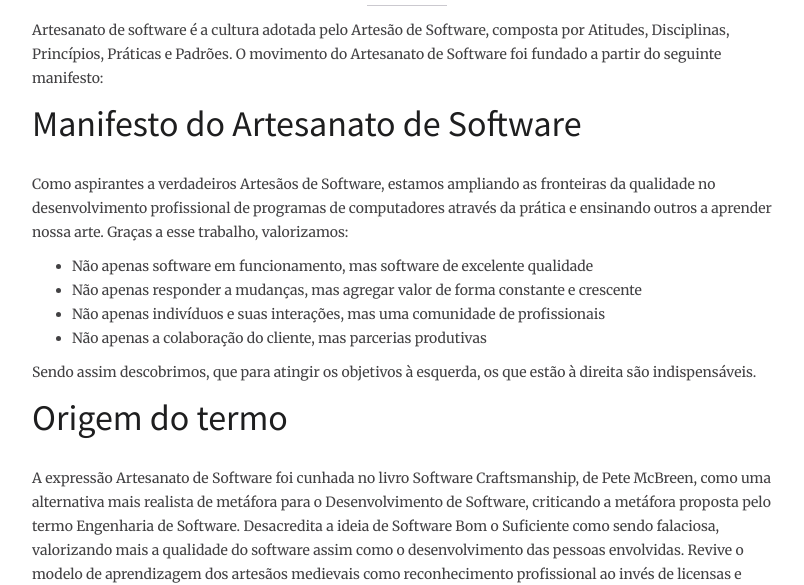
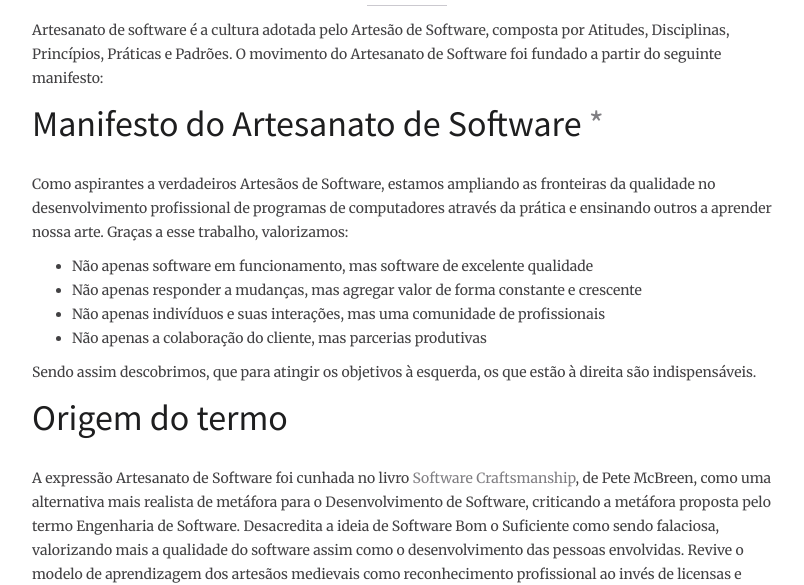
Before and after one commit to bertelledani/ArtesanatoDeSoftwareBrasil.github.io, a Jekyll site: the page built from index.md, in a window 1280 px wide. Shown: the part 690-1275 px from the top of the page, without its empty margins (233-1037 px from the left). Built offline with Jekyll 4.4.1, drawn with Linux system fonts in a browser that asks for light colours; nearby versions of some CDN libraries; part of the change alters nothing that is shown; some of the changed text lies outside the part shown.

Commit message:
Include references

```diff
--- a/index.md
+++ b/index.md
@@ -5,7 +5,7 @@ title: "Artesanato de Software"
 
 Artesanato de software é a cultura adotada pelo Artesão de Software, composta por Atitudes, Disciplinas, Princípios, Práticas e Padrões. O movimento do Artesanato de Software foi fundado a partir do seguinte manifesto:
 
-# Manifesto do Artesanato de Software
+# Manifesto do Artesanato de Software [*](http://manifesto.softwarecraftsmanship.org)
 
 Como aspirantes a verdadeiros Artesãos de Software, estamos ampliando as fronteiras da qualidade no desenvolvimento profissional de programas de computadores através da prática e ensinando outros a aprender nossa arte. Graças a esse trabalho, valorizamos:
 
@@ -18,4 +18,4 @@ Sendo assim descobrimos, que para atingir os objetivos à esquerda, os que estã
 
 # Origem do termo
 
-A expressão Artesanato de Software foi cunhada no livro Software Craftsmanship, de Pete McBreen, como uma alternativa mais realista de metáfora para o Desenvolvimento de Software, criticando a metáfora proposta pelo termo Engenharia de Software. Desacredita a ideia de Software Bom o Suficiente como sendo falaciosa, valorizando mais a qualidade do software assim como o desenvolvimento das pessoas envolvidas. Revive o modelo de aprendizagem dos artesãos medievais como reconhecimento profissional ao invés de licensas e certificações. Explica atitudes profissionais no relacionamento entre artesãos, gerentes e clientes, e equilibra as forças entre os envolvidos. Rejeita a especialização restrita como forma de evolução na carreira e define o aprendizado perpétuo como disicplina fundamental para o artesão.
+A expressão Artesanato de Software foi cunhada no livro [Software Craftsmanship](http://www.mcbreen.ab.ca/SoftwareCraftsmanship/), de Pete McBreen, como uma alternativa mais realista de metáfora para o Desenvolvimento de Software, criticando a metáfora proposta pelo termo Engenharia de Software. Desacredita a ideia de Software Bom o Suficiente como sendo falaciosa, valorizando mais a qualidade do software assim como o desenvolvimento das pessoas envolvidas. Revive o modelo de aprendizagem dos artesãos medievais como reconhecimento profissional ao invés de licensas e certificações. Explica atitudes profissionais no relacionamento entre artesãos, gerentes e clientes, e equilibra as forças entre os envolvidos. Rejeita a especialização restrita como forma de evolução na carreira e define o aprendizado perpétuo como disicplina fundamental para o artesão.
```
